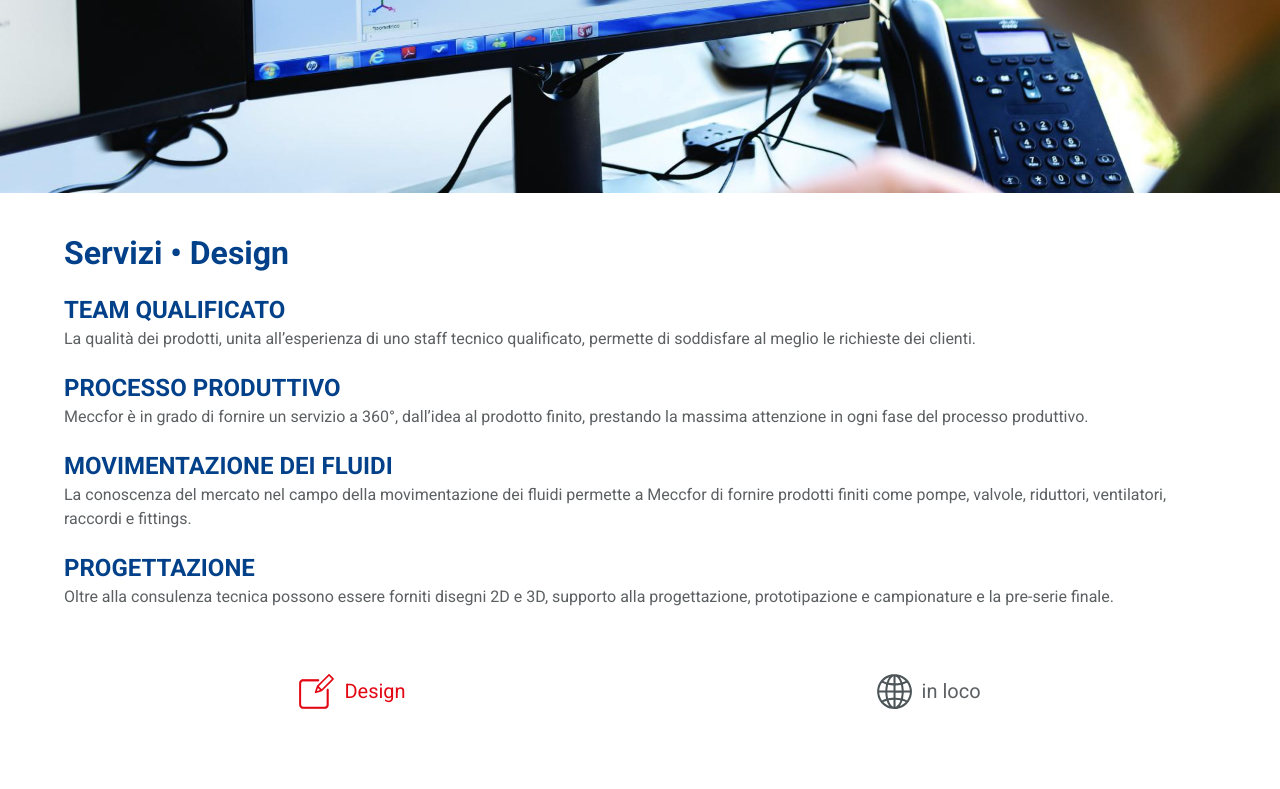
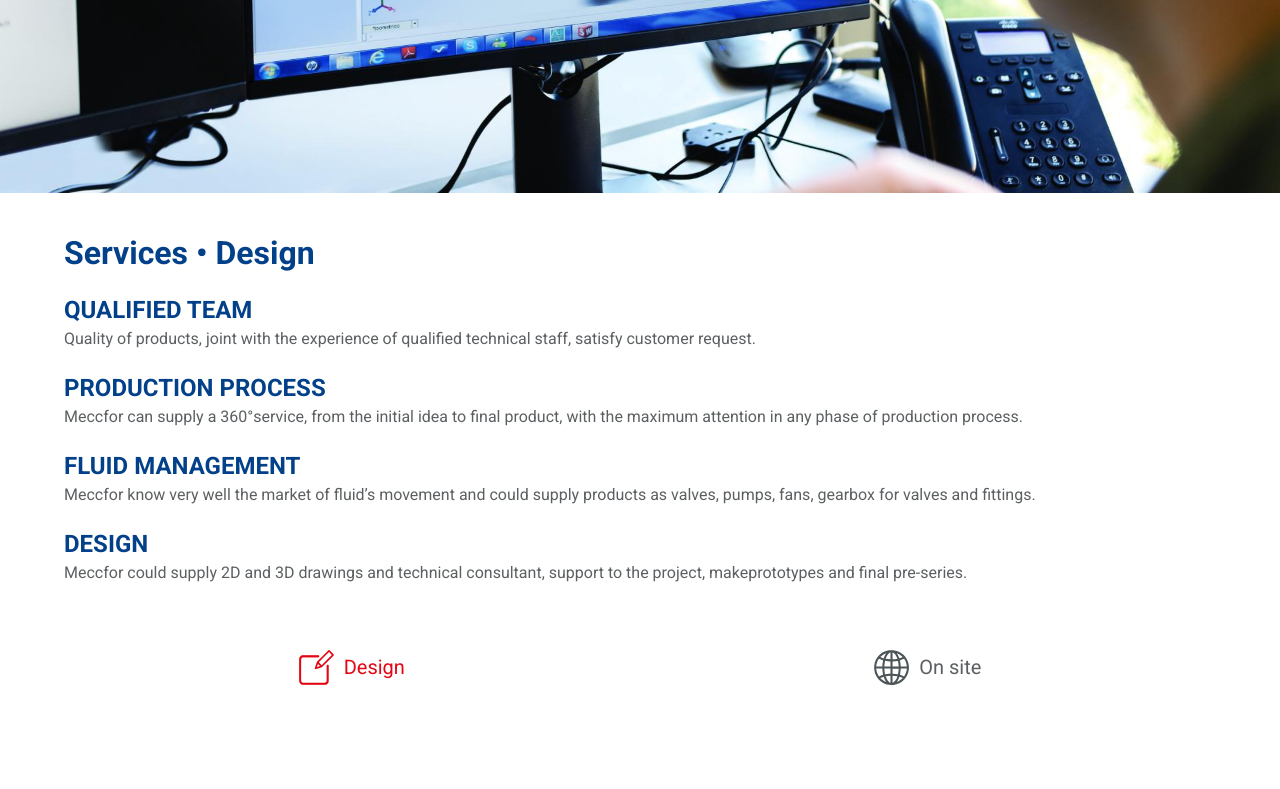
Before and after one commit to imeuro/meccfor, a PHP site: page /en/services-design in a window 1280 px wide. Shown: the part 745-1534 px from the top of the page. After the commit the page ends 1430 px from the top, so only its background shows below. Run offline with PHP 8.4, Linux system fonts and the light colour scheme.

Commit message:
traduzioni eng varie

```diff
--- a/en/download.php
+++ b/en/download.php
@@ -46,7 +46,7 @@
 
 			<div class="mc-page-content">
 				<h1 class="mc-page-title">Downloads</h1>
-				<p class="mc-dl-text"><a href="./assets/downloads/quarter-turn-gearboxes-brochure.pdf" target="_blank">Quarter-turn Gearboxes Brochure</a></p>
+				<p class="mc-dl-text"><a href="../assets/downloads/quarter-turn-gearboxes-brochure.pdf" target="_blank">Quarter-turn Gearboxes Brochure</a></p>
 
 			</div>
 		</div>
--- a/en/services-design.php
+++ b/en/services-design.php
@@ -12,7 +12,7 @@
 
 	<?php include('inc/favicons.php'); ?>
 
-	<title>Servizi • Design • MECCFOR - Mechanical Components Supplies</title>
+	<title>Services • Design • MECCFOR - Mechanical Components Supplies</title>
 	<link rel="stylesheet" type="text/css" href="../assets/css/mc.css">
 </head>
 <body>
@@ -38,32 +38,26 @@
 
 
 		<div class="mc-content">
-			<img width="1920" height="1280" alt="MECCFOR - Servizi" srcset="
+			<img width="1920" height="1280" alt="MECCFOR - Services" srcset="
 			../assets/graphics/meccfor-cover-servizi-design-low.jpg 768w,
 			../assets/graphics/meccfor-cover-servizi-design.jpg 1920w
 			"
 			sizes="100vw">
 
 			<div class="mc-page-content">
-				<h1 class="mc-page-title">Servizi • Design</h1>
-				<h2 class="mc-page-subtitle">TEAM QUALIFICATO</h2>
-				<p>La qualità dei prodotti, unita all’esperienza di uno staff tecnico
-				qualificato, permette di soddisfare al meglio le richieste dei clienti.</p>
-				<h2 class="mc-page-subtitle">PROCESSO PRODUTTIVO</h2>
-				<p>Meccfor è in grado di fornire un servizio a 360°, dall’idea al prodotto finito,
-				prestando la massima attenzione in ogni fase del processo produttivo.</p>
-				<h2 class="mc-page-subtitle">MOVIMENTAZIONE DEI FLUIDI</h2>
-				<p>La conoscenza del mercato nel campo della movimentazione
-				dei fluidi permette a Meccfor di fornire prodotti finiti come pompe,
-				valvole, riduttori, ventilatori, raccordi e fittings.</p>
-				<h2 class="mc-page-subtitle">PROGETTAZIONE</h2>
-				<p>Oltre alla consulenza tecnica possono essere forniti disegni 2D e 3D,
-				supporto alla progettazione, prototipazione e campionature
-				e la pre-serie finale.</p>
+				<h1 class="mc-page-title">Services • Design</h1>
+				<h2 class="mc-page-subtitle">QUALIFIED TEAM</h2>
+				<p>Quality of products, joint with the experience of qualified technical staff, satisfy customer request.</p>
+				<h2 class="mc-page-subtitle">PRODUCTION PROCESS</h2>
+				<p>Meccfor can supply a 360°service, from the initial idea to final product, with the maximum attention in any phase of production process.</p>
+				<h2 class="mc-page-subtitle">FLUID MANAGEMENT</h2>
+				<p>Meccfor know very well the market of fluid’s movement and could supply products as valves, pumps, fans, gearbox for valves and fittings.</p>
+				<h2 class="mc-page-subtitle">DESIGN</h2>
+				<p>Meccfor could supply 2D and 3D drawings and technical consultant, support to the project, makeprototypes and final pre-series.</p>
 
 				<ul class="mc-cat-subpages">
-					<li><img src="../assets/graphics/icon-design-current.svg" width="282" height="282" alt="Servizi - Design" class="mc-subpages-icons">Design</li>
-					<li><a href="servizi-in-loco"><img src="../assets/graphics/icon-inloco.svg" width="264" height="264" alt="Servizi - in loco" class="mc-subpages-icons">in loco</a></li>
+					<li><img src="../assets/graphics/icon-design-current.svg" width="282" height="282" alt="Services - Design" class="mc-subpages-icons">Design</li>
+					<li><a href="services-on-site"><img src="../assets/graphics/icon-inloco.svg" width="264" height="264" alt="Services - on site" class="mc-subpages-icons">On site</a></li>
 				</ul>
 			</div>
 		</div>
```
Also changed, not shown: en/about-us.php (+10 -9 lines), en/contacts.php (+5 -5 lines), en/index.php (+0 -9 lines), en/products-adapters.php (+11 -10 lines), en/products-others.php (+5 -5 lines), en/services-on-site.php (+4 -4 lines).
